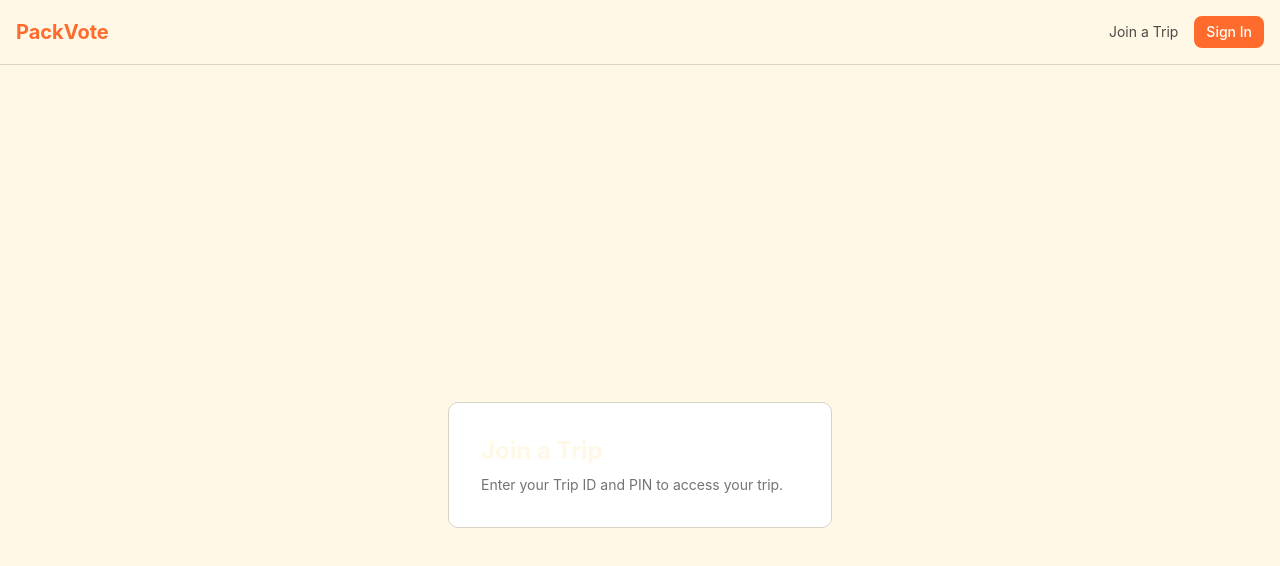
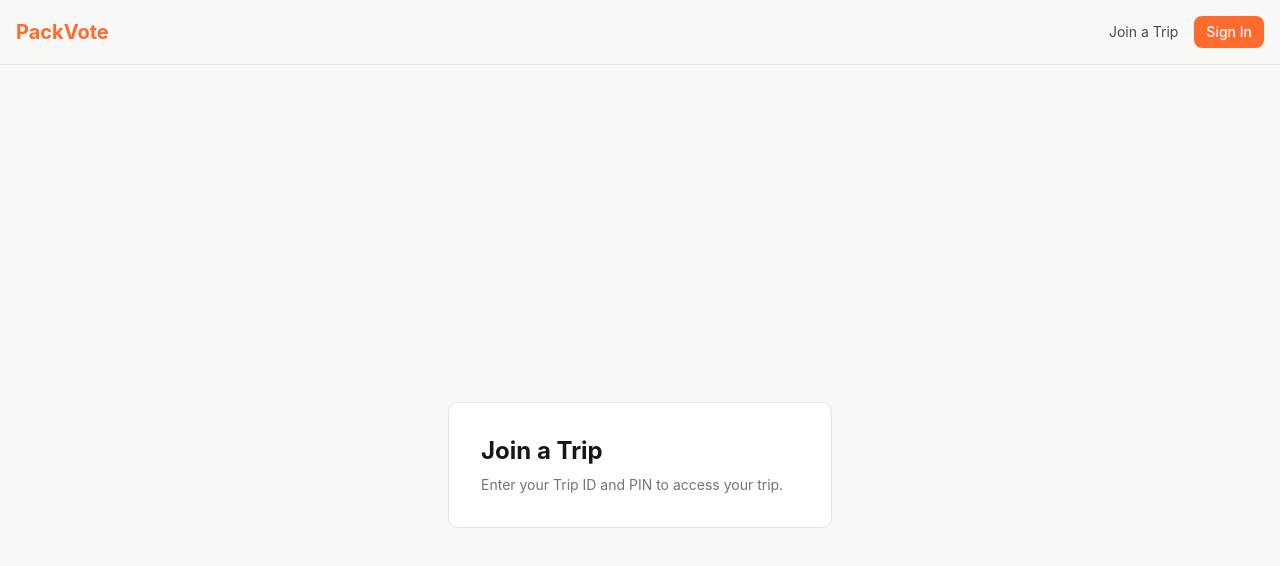
Before and after one commit to shadyels/packvote, a React (Vite) app in the folder frontend/: page /join in a window 1280 px wide. Shown: the top 566 px of the page. Built offline with nearby package versions, Linux system fonts and the light colour scheme; no server answers.

Commit message:
frontend audit part 1

```diff
--- a/frontend/src/components/Layout.tsx
+++ b/frontend/src/components/Layout.tsx
@@ -15,7 +15,7 @@ export default function Layout({ children }: { children: React.ReactNode }) {
     <div className="min-h-screen bg-background">
       <header className="border-b border-border px-4 py-4">
         <nav className="mx-auto flex max-w-7xl items-center justify-between">
-          <Link to="/" className="text-xl font-bold text-accent">
+          <Link to="/" className="text-xl font-bold text-brand">
             PackVote
           </Link>
           <div className="flex items-center gap-4">
@@ -49,7 +49,7 @@ export default function Layout({ children }: { children: React.ReactNode }) {
                 </Link>
                 <Link
                   to="/login"
-                  className="rounded-md bg-accent px-3 py-1.5 text-sm font-medium text-white hover:bg-accent-hover"
+                  className="rounded-md bg-brand px-3 py-1.5 text-sm font-medium text-white hover:bg-brand-hover"
                 >
                   Sign In
                 </Link>
--- a/frontend/src/components/TripCard.tsx
+++ b/frontend/src/components/TripCard.tsx
@@ -26,7 +26,7 @@ const STATUS_CONFIG: Record<
   },
   VOTING: {
     label: "Voting",
-    className: "bg-accent/20 text-accent hover:bg-accent/20",
+    className: "bg-brand/20 text-brand hover:bg-brand/20",
   },
   ITERATING: {
     label: "Iterating",
@@ -54,7 +54,7 @@ export default function TripCard({ trip }: TripCardProps) {
 
   return (
     <Card
-      className="bg-white border-border cursor-pointer transition-colors hover:border-accent/50"
+      className="bg-card border-border cursor-pointer transition-colors hover:border-brand/50"
       onClick={() => { navigate(`/dashboard/trip/${trip.id.toString()}`); }}
     >
       <CardHeader className="pb-2">
@@ -81,7 +81,7 @@ export default function TripCard({ trip }: TripCardProps) {
           </div>
           <div className="h-1.5 w-full rounded-full bg-muted overflow-hidden">
             <div
-              className="h-full rounded-full bg-accent transition-all"
+              className="h-full rounded-full bg-brand transition-all"
               style={{ width: `${progressPercent.toString()}%` }}
             />
           </div>
--- a/frontend/src/components/dashboard/ItinerariesSection.tsx
+++ b/frontend/src/components/dashboard/ItinerariesSection.tsx
@@ -40,7 +40,7 @@ function ItineraryCard({
 
   return (
     <Card
-      className={`border ${isWinner ? "border-green-500/50 bg-green-50" : "border-border bg-white"}`}
+      className={`border ${isWinner ? "border-green-500/50 bg-green-50" : "border-border bg-card"}`}
     >
       <CardHeader className="pb-3">
         <div className="flex items-start justify-between gap-2">
@@ -58,7 +58,7 @@ function ItineraryCard({
             </p>
           </div>
           <div className="text-right shrink-0">
-            <p className="text-accent font-semibold">
+            <p className="text-brand font-semibold">
               {itinerary.currency}{" "}
               {itinerary.total_estimated_budget.toLocaleString()}
             </p>
@@ -89,7 +89,7 @@ function ItineraryCard({
             {highlights.map((h, i) => (
               <span
                 key={i}
-                className="text-xs bg-accent/10 text-accent px-2 py-0.5 rounded-full"
+                className="text-xs bg-brand/10 text-brand px-2 py-0.5 rounded-full"
               >
                 {h}
               </span>
--- a/frontend/src/components/dashboard/ParticipantsSection.tsx
+++ b/frontend/src/components/dashboard/ParticipantsSection.tsx
@@ -30,7 +30,7 @@ export function ParticipantsSection({ participants }: ParticipantsSectionProps)
       {/* Progress bar */}
       <div className="h-1.5 w-full rounded-full bg-muted overflow-hidden">
         <div
-          className="h-full rounded-full bg-accent transition-all"
+          className="h-full rounded-full bg-brand transition-all"
           style={{
             width:
               participants.length > 0
--- a/frontend/src/pages/DashboardPage.tsx
+++ b/frontend/src/pages/DashboardPage.tsx
@@ -7,7 +7,7 @@ import { Button } from "@/components/ui/button";
 
 function TripCardSkeleton() {
   return (
-    <div className="rounded-lg border border-border bg-white p-4 space-y-3">
+    <div className="rounded-lg border border-border bg-card p-4 space-y-3">
       <Skeleton className="h-5 w-3/4" />
       <Skeleton className="h-4 w-1/2" />
       <Skeleton className="h-1.5 w-full rounded-full" />
--- a/frontend/src/pages/JoinPage.tsx
+++ b/frontend/src/pages/JoinPage.tsx
@@ -3,7 +3,7 @@ export default function JoinPage() {
   return (
     <main className="flex min-h-screen items-center justify-center bg-background px-4">
       <div className="w-full max-w-sm rounded-lg border border-border bg-card p-8">
-        <h1 className="text-2xl font-bold text-cream">Join a Trip</h1>
+        <h1 className="text-2xl font-bold text-foreground">Join a Trip</h1>
         <p className="mt-2 text-sm text-muted-foreground">
           Enter your Trip ID and PIN to access your trip.
         </p>
--- a/frontend/src/styles/globals.css
+++ b/frontend/src/styles/globals.css
@@ -7,23 +7,23 @@
 
 @layer base {
   :root {
-    --background: 39 100% 95%;
+    --background: 60 7% 97%;
     --foreground: 0 0% 9%;
     --card: 0 0% 100%;
     --card-foreground: 0 0% 9%;
     --primary: 0 0% 9%;
     --primary-foreground: 0 0% 98%;
-    --secondary: 39 50% 96%;
+    --secondary: 60 4% 95%;
     --secondary-foreground: 0 0% 9%;
-    --muted: 39 40% 94%;
+    --muted: 60 4% 93%;
     --muted-foreground: 0 0% 45%;
-    --border: 39 20% 82%;
-    --input: 39 20% 82%;
-    --ring: 25 100% 57%;
+    --border: 60 3% 89%;
+    --input: 60 3% 89%;
+    --ring: 18 100% 59%;
     --radius: 0.625rem;
     --popover: 0 0% 100%;
     --popover-foreground: 0 0% 9%;
-    --accent: 39 40% 94%;
+    --accent: 60 4% 94%;
     --accent-foreground: 0 0% 9%;
     --destructive: 0 84% 60%;
     --chart-1: oklch(0.809 0.105 251.813);
@@ -31,14 +31,14 @@
     --chart-3: oklch(0.546 0.245 262.881);
     --chart-4: oklch(0.488 0.243 264.376);
     --chart-5: oklch(0.424 0.199 265.638);
-    --sidebar: 39 100% 98%;
+    --sidebar: 60 7% 97%;
     --sidebar-foreground: 0 0% 9%;
     --sidebar-primary: 0 0% 9%;
     --sidebar-primary-foreground: 0 0% 98%;
-    --sidebar-accent: 39 40% 94%;
+    --sidebar-accent: 60 4% 94%;
     --sidebar-accent-foreground: 0 0% 9%;
-    --sidebar-border: 39 20% 82%;
-    --sidebar-ring: 25 100% 57%;
+    --sidebar-border: 60 3% 89%;
+    --sidebar-ring: 18 100% 59%;
   }
   .dark {
     --background: oklch(0.145 0 0);
@@ -80,19 +80,10 @@
     @apply border-border outline-ring/50;
   }
   body {
-    @apply bg-background text-foreground;
+    @apply bg-background text-foreground antialiased;
+    font-family: "Inter", system-ui, sans-serif;
   }
   html {
     @apply font-sans;
   }
 }
-
-@layer base {
-  * {
-    @apply border-border;
-  }
-  body {
-    @apply bg-background text-black antialiased;
-    font-family: "Inter", system-ui, sans-serif;
-  }
-}
--- a/frontend/tailwind.config.ts
+++ b/frontend/tailwind.config.ts
@@ -6,16 +6,9 @@ const config: Config = {
   theme: {
     extend: {
       colors: {
-        background: "#FFF8E7",
-        black: "#000000",
-        cream: {
-          DEFAULT: "#FFF8E7",
-          50: "#FFFDF5",
-          100: "#FFF8E7",
-          200: "#FFF0C4",
-          300: "#FFE8A1",
-        },
-        accent: {
+        background: "hsl(var(--background))",
+        foreground: "hsl(var(--foreground))",
+        brand: {
           DEFAULT: "#FF6B2C",
           hover: "#E55A1F",
           light: "#FF8A57",
@@ -23,7 +16,6 @@ const config: Config = {
         border: "hsl(var(--border))",
         input: "hsl(var(--input))",
         ring: "hsl(var(--ring))",
-        foreground: "hsl(var(--foreground))",
         primary: {
           DEFAULT: "hsl(var(--primary))",
           foreground: "hsl(var(--primary-foreground))",
@@ -40,6 +32,13 @@ const config: Config = {
           DEFAULT: "hsl(var(--card))",
           foreground: "hsl(var(--card-foreground))",
         },
+        popover: {
+          DEFAULT: "hsl(var(--popover))",
+          foreground: "hsl(var(--popover-foreground))",
+        },
+        destructive: {
+          DEFAULT: "hsl(var(--destructive))",
+        },
       },
       fontFamily: {
         sans: ["Inter", "system-ui", "sans-serif"],
```
Also changed, not shown: frontend/src/components/CreateTripDialog.tsx (+11 -11 lines), frontend/src/components/dashboard/TripOverviewSection.tsx (+7 -7 lines), frontend/src/pages/LoginPage.tsx (+8 -8 lines), frontend/src/pages/TripDetailPage.tsx (+5 -5 lines), 1 other file (tests, documents, lock files or other folders).
